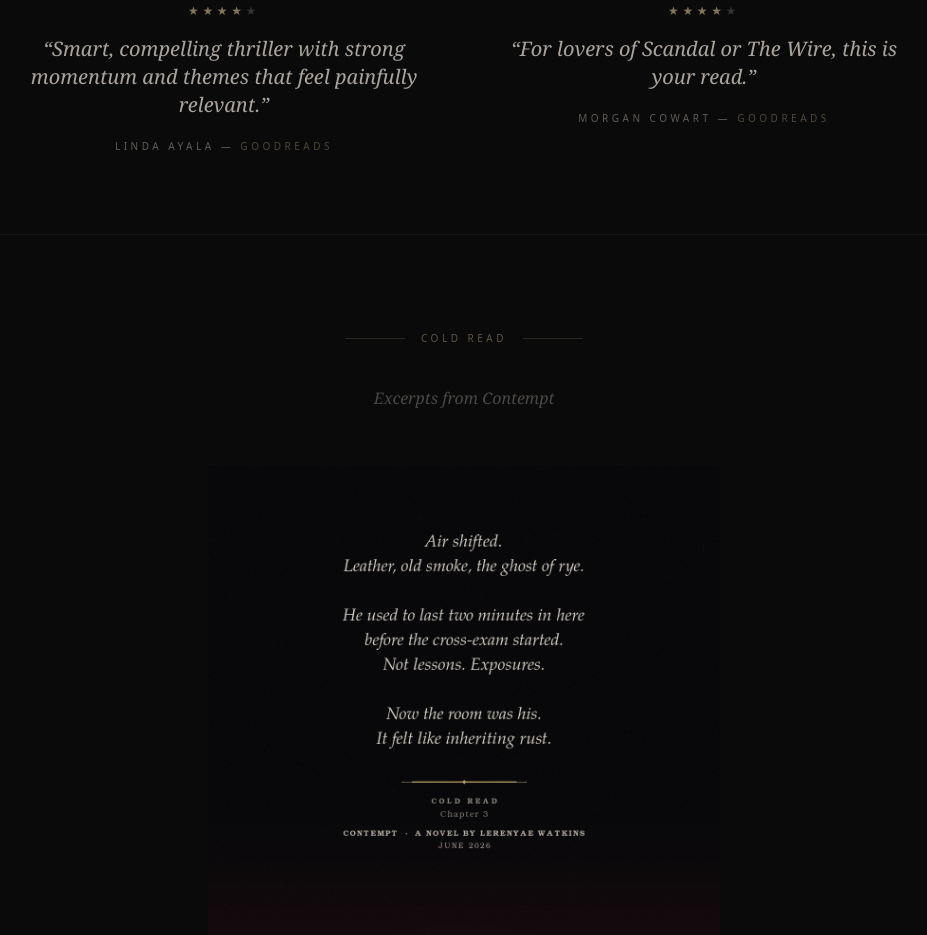
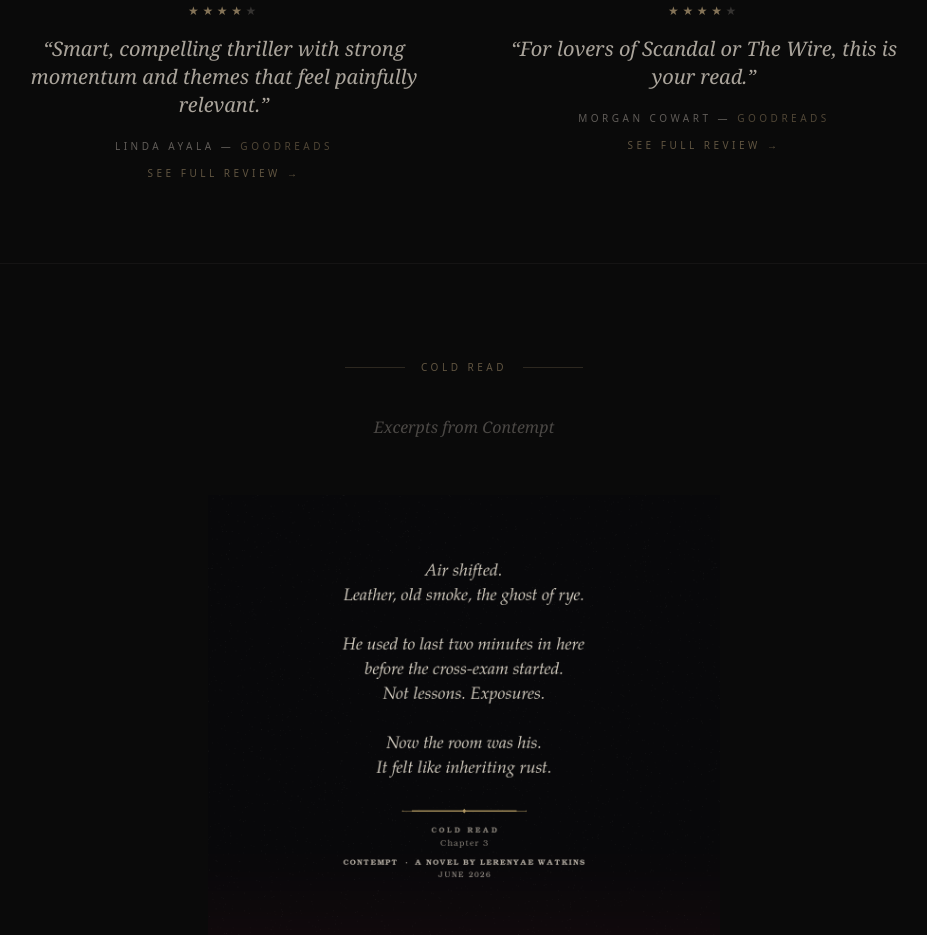
Before and after one commit to lerenyae/Civic-Noir-site, a Next.js app: page / in a window 1280 px wide. Shown: the part 960-1895 px from the top of the page, without its empty margins (176-1103 px from the left). Built offline with nearby package versions, Linux system fonts and the light colour scheme.

Commit message:
Add files via upload

```diff
--- a/components/Reviews.tsx
+++ b/components/Reviews.tsx
@@ -16,6 +16,14 @@ export default function Reviews() {
             <figcaption className="text-[10px] font-sans font-light tracking-ultra uppercase text-bone-300/40">
               {r.author} &mdash; <span className="text-gold/40">{r.source}</span>
             </figcaption>
+            <a
+              href={r.url}
+              target="_blank"
+              rel="noopener noreferrer"
+              className="inline-block mt-3 text-[10px] font-sans font-light tracking-ultra uppercase text-gold/50 hover:text-gold/90 transition-colors duration-300"
+            >
+              See full review &rarr;
+            </a>
           </figure>
         ))}
       </div>
--- a/components/StickyBar.tsx
+++ b/components/StickyBar.tsx
@@ -30,7 +30,7 @@ export default function StickyBar() {
             Pre-order Kindle
           </a>
           <a href="/#reserve" className="px-4 py-2 border border-bone-300/20 hover:border-gold/50 transition-colors text-bone-300 text-[10px] font-sans font-light tracking-widest uppercase whitespace-nowrap hidden sm:block">
-            Reserve Hardcover
+            Reserve Print Edition
           </a>
         </div>
       </div>
```
